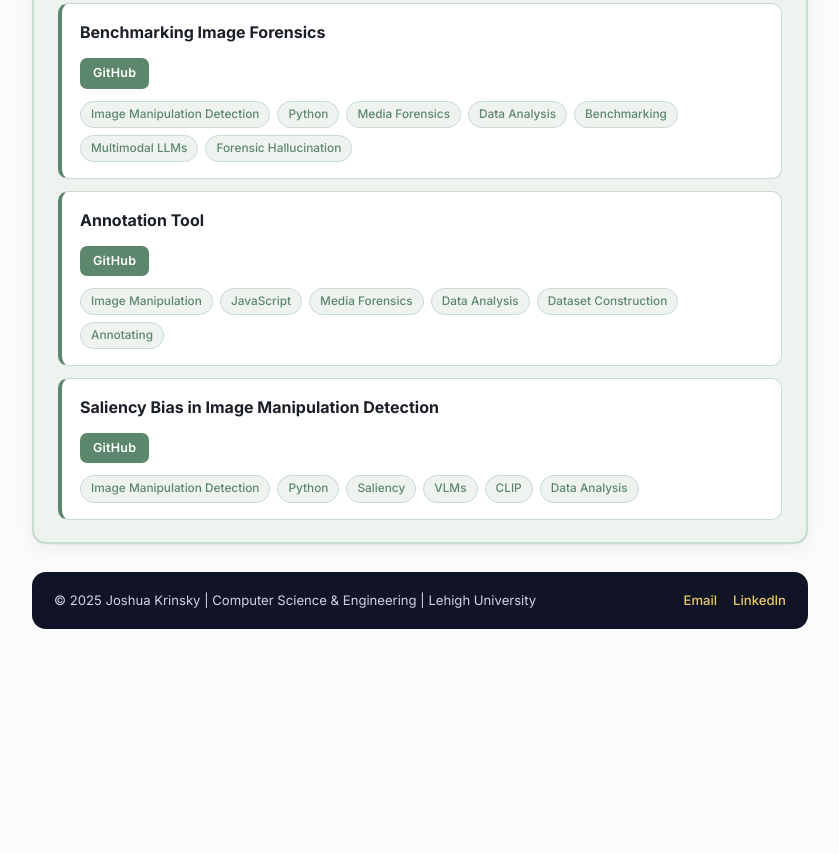
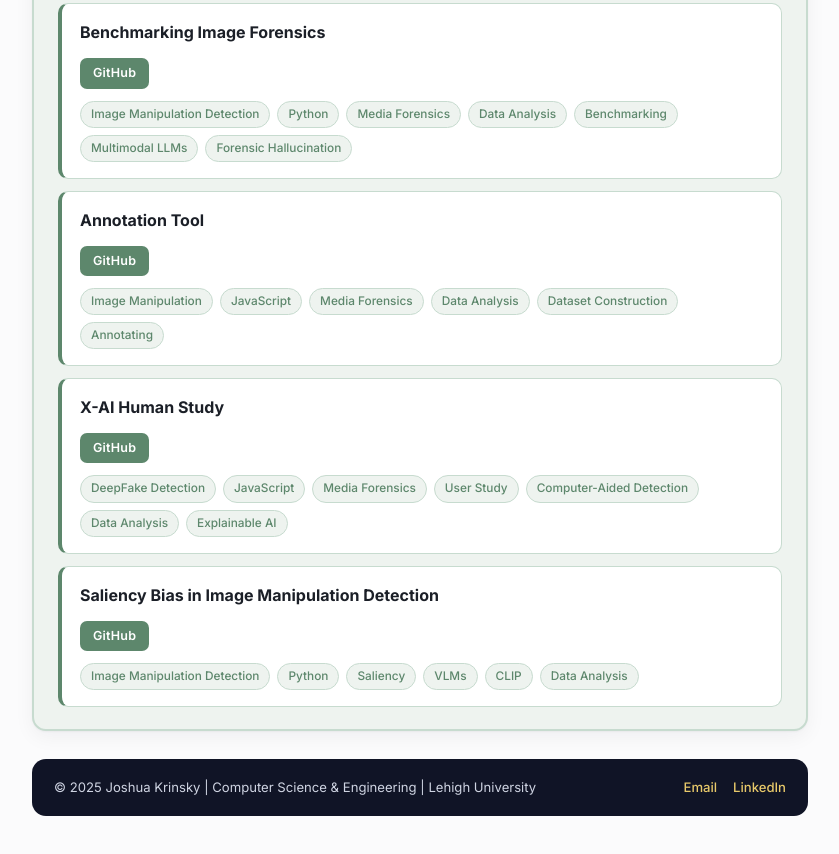
Before and after one commit to Joshpk29/Joshpk29.github.io, a plain HTML site: page index.html in a window 1280 px wide. Shown: the part 2005-2859 px from the top of the page, without its empty margins (398-1237 px from the left). Before the commit the page ends 2698 px from the top, so only its background shows below. Drawn offline with Linux system fonts and the light colour scheme.

Commit message:
human study github project added

```diff
--- a/index.html
+++ b/index.html
@@ -242,6 +242,27 @@
 
 
 
+    <div class="project">
+    <h4>X-AI Human Study</h4>
+    <p>
+
+    </p>
+    <div class="project-links">
+      <a href="https://github.com/Joshpk29/perceptai-human-study-page" target="_blank" rel="noopener">GitHub</a>
+    </div>
+    <div class="project-tags">
+      <span class="tag">DeepFake Detection</span>
+      <span class="tag">JavaScript</span>
+      <span class="tag">Media Forensics</span>
+      <span class="tag">User Study</span>
+      <span class="tag">Computer-Aided Detection</span>
+      <span class="tag">Data Analysis</span>
+      <span class="tag">Explainable AI</span>
+    </div>
+  </div>
+
+
+
   <div class="project">
     <h4>Saliency Bias in Image Manipulation Detection</h4>
     <p>
```
